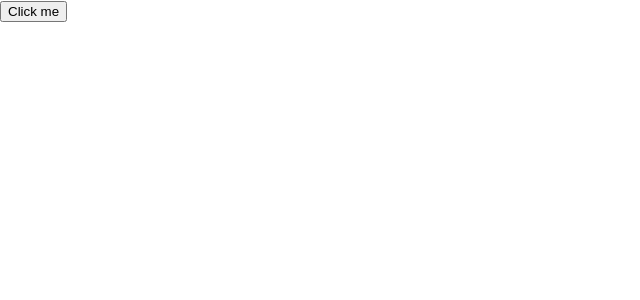
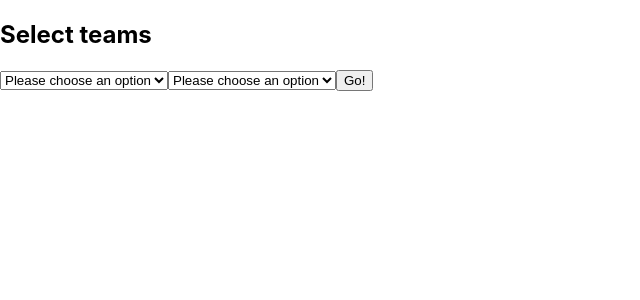
Before and after one commit to oisinholz/hockey-head2head-history, a React (Create React App) app: page / in a window 1280 px wide. Shown: the top 300 px of the page, without its empty margins (0-640 px from the left). Built offline with nearby package versions, Linux system fonts and the light colour scheme.

Commit message:
Selects added. Filled dynamically

```diff
--- a/src/App.tsx
+++ b/src/App.tsx
@@ -1,4 +1,4 @@
-import './App.css';
+// import './App.css';
 import Home  from './Home';
 import axios from 'axios';
 
--- a/src/Home.tsx
+++ b/src/Home.tsx
@@ -1,25 +1,90 @@
-import axios from "axios";
 import { getTeams } from "./functions";
+import { useState } from "react";
+import { useEffect } from "react";
+import { ITeam } from "./interfaces";
 
 const Home = () => {
 
-    const handleClick = () =>{
-        axios.get('https://v1.hockey.api-sports.io/standings?league=57&season=2023', {
-            headers:{
-                'x-rapidapi-key':'4a7b521a87ba35b3644c201ed432b06e'
-            }
-        })
-        .then(res =>{
-            console.log(res.data.response[0])
-        })
-        .catch(err =>{
-            console.log(err)
-        })
-    }
+    const [teams, setTeams] = useState<ITeam[]>([]);
+
+    const [optionA, setOptionA] = useState('');
+    const [optionB, setOptionB] = useState('');
+
+    useEffect(() => {
+        let ignore = false;
+        const fetch = async () => {
+          if (!ignore) {
+            const teamsData = getTeams();
+            setTeams(teamsData);
+          }
+        };
+        fetch();
+        return () => {
+          ignore = true;
+        };}, []);
+
+        // const checkSelectOptions = (e:any, i:number) => {
+        //     e.preventDefault();
+        //     if (i === 1)
+        //       setOptionB(
+        //         teams.filter((entry) => entry.name !== e.target.value)
+        //       );
+        //     else if (i === 2)
+        //       setOptionA(
+        //         teams.filter((entry) => entry.name !== e.target.value)
+        //       );
+        //   };
+
+
 
     return (
         <div className="home">
-            <button onClick={getTeams}>Click me</button>
+            <h2>Select teams</h2>
+
+            <select
+            required
+            name="leftTeam"
+            id="leftTeam"
+            value={optionA}
+            onChange={(e) => {
+                setOptionA(e.target.value);
+            }}
+            // onChange={(e) => {
+            //     checkSelectOptions(e, 1);
+            //   }}
+            >
+                <option value="" disabled selected>Please choose an option</option>
+                {teams.map((option, optionIndex) => (
+                    <option key={optionIndex}
+                    value={option.name}>
+                    {option.name}
+                </option>
+                ))}
+            </select>
+
+            <select
+            required
+            name="rightTeam"
+            id="rightTeam"
+            value={optionB}
+            onChange={(e) => {
+                setOptionB(e.target.value);
+            }}
+            // onChange={(e) => {
+            //     checkSelectOptions(e, 2);
+            //   }}
+            >
+                <option value="" disabled selected>Please choose an option</option>
+                {teams.map((option, optionIndex) => (
+                    <option key={optionIndex}
+                    value={option.name}>
+                    {option.name}
+                </option>
+                ))}
+            </select>
+
+
+            <button onClick={getTeams}>Go!</button>
         </div>
      );
 }
--- a/src/functions.ts
+++ b/src/functions.ts
@@ -1,6 +1,7 @@
 import data from "./nhlData.json";
 import { ITeam } from "./interfaces";
 import { IStandings } from "./interfaces";
+import axios from "axios";
 
 export function getTeams(): ITeam[]{
     const teams: ITeam[] = [];
@@ -14,3 +15,17 @@ export function getTeams(): ITeam[]{
     console.log(teams);
     return teams;
   }
+
+  export function handleClick() {
+    axios.get('https://v1.hockey.api-sports.io/standings?league=57&season=2023', {
+        headers:{
+            'x-rapidapi-key':'4a7b521a87ba35b3644c201ed432b06e'
+        }
+    })
+    .then(res =>{
+        console.log(res.data.response[0])
+    })
+    .catch(err =>{
+        console.log(err)
+    })
+}
```
Also changed, not shown: src/App.css (deleted).
